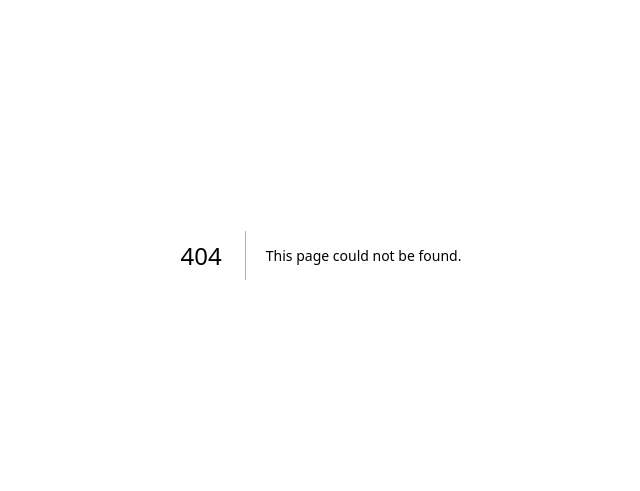
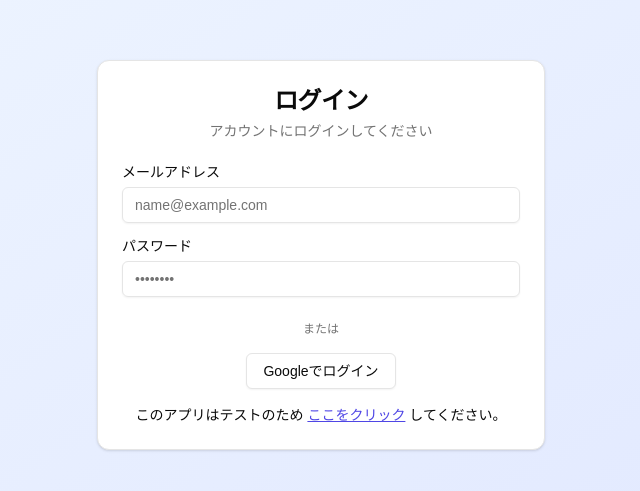
Before and after one commit to TadanobuTokiwa/appraisal-app, a Next.js app: page / in a window 1280 px wide. Before the commit this address had no page. Shown: the part 145-636 px from the top of the page, without its empty margins (319-959 px from the left). Built offline with nearby package versions, Linux system fonts and the light colour scheme.

Commit message:
ログインページを作成(ルートディレクトリ)

```diff
--- /dev/null
+++ b/src/app/page.tsx
@@ -0,0 +1,108 @@
+'use client'
+
+import { useState } from 'react'
+import { useRouter } from 'next/navigation'
+import Link from 'next/link'
+import { Card, CardContent, CardDescription, CardFooter, CardHeader, CardTitle } from "@/components/ui/card"
+import { Input } from "@/components/ui/input"
+import { Button } from "@/components/ui/button"
+import { Label } from "@/components/ui/label"
+
+export default function LoginPage() {
+    const [isLoading, setIsLoading] = useState<boolean>(false)
+    const [error, setError] = useState<string | null>(null)
+    const router = useRouter()
+
+    async function onSubmit(event: React.SyntheticEvent) {
+        event.preventDefault()
+        setIsLoading(true)
+        setError(null)
+
+        const target = event.target as typeof event.target & {
+        email: { value: string }
+        password: { value: string }
+        }
+
+        const email = target.email.value
+        const password = target.password.value
+
+        // Here you would typically make an API call to authenticate the user
+        // For demonstration, we'll use a timeout to simulate an API call
+        setTimeout(() => {
+            if (email === 'user@example.com' && password === 'password') {
+                // Successful login
+                router.push('/buyer/Home')
+            } else {
+                setError('Invalid email or password')
+                setIsLoading(false)
+            }
+        }, 1000)
+    }
+
+    return (
+        <div className="min-h-screen bg-gradient-to-br from-blue-50 to-indigo-100 flex items-center justify-center py-12 px-4 sm:px-6 lg:px-8">
+        <Card className="w-full max-w-md">
+            <CardHeader className="space-y-1">
+            <CardTitle className="text-2xl font-bold text-center">ログイン</CardTitle>
+            <CardDescription className="text-center">
+                アカウントにログインしてください
+            </CardDescription>
+            </CardHeader>
+            <CardContent>
+            <form onSubmit={onSubmit}>
+                <div className="grid gap-4">
+                <div className="grid gap-2">
+                    <Label htmlFor="email">メールアドレス</Label>
+                    <Input
+                    id="email"
+                    type="email"
+                    placeholder="name@example.com"
+                    autoCapitalize="none"
+                    autoComplete="email"
+                    autoCorrect="off"
+                    disabled={isLoading}
+                    />
+                </div>
+                <div className="grid gap-2">
+                    <Label htmlFor="password">パスワード</Label>
+                    <Input
+                    id="password"
+                    type="password"
+                    placeholder="••••••••"
+                    autoCapitalize="none"
+                    autoComplete="current-password"
+                    disabled={isLoading}
+                    />
+                </div>
+                </div>
+            </form>
+            {error && (
+                <p className="text-sm text-red-500 mt-2">{error}</p>
+            )}
+            </CardContent>
+            <CardFooter className="flex flex-col space-y-4">
+            <div className="relative">
+                <div className="absolute inset-0 flex items-center">
+                <span className="w-full border-t" />
+                </div>
+                <div className="relative flex justify-center text-xs uppercase">
+                <span className="bg-background px-2 text-muted-foreground">
+                    または
+                </span>
+                </div>
+            </div>
+            <Button variant="outline" type="button" disabled={isLoading}>
+                Googleでログイン
+            </Button>
+            <div className="text-center text-sm">
+                このアプリはテストのため{' '}
+                <Link href="/buyer/Home" className="underline text-indigo-600 hover:text-indigo-800">
+                ここをクリック
+                </Link>
+                {' '}してください。
+            </div>
+            </CardFooter>
+        </Card>
+        </div>
+    )
+}
```
